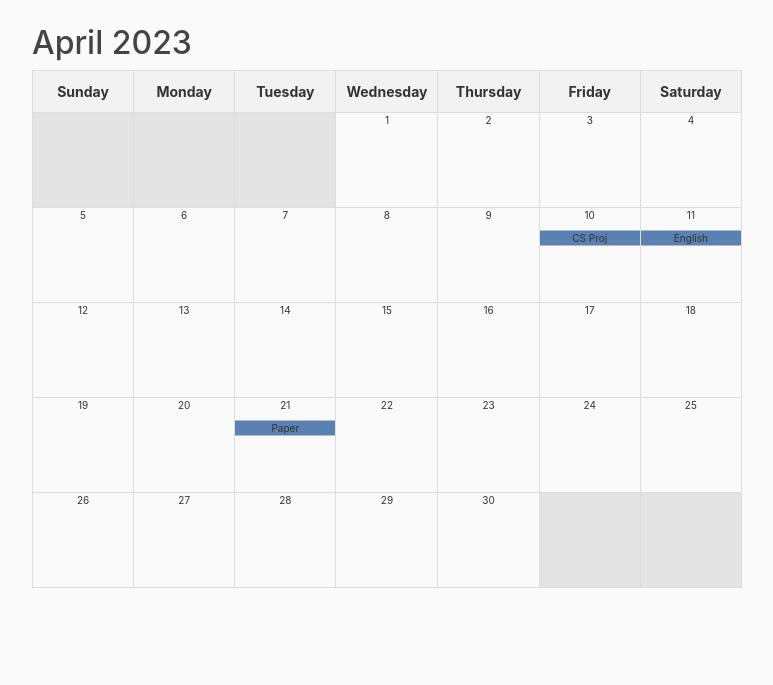
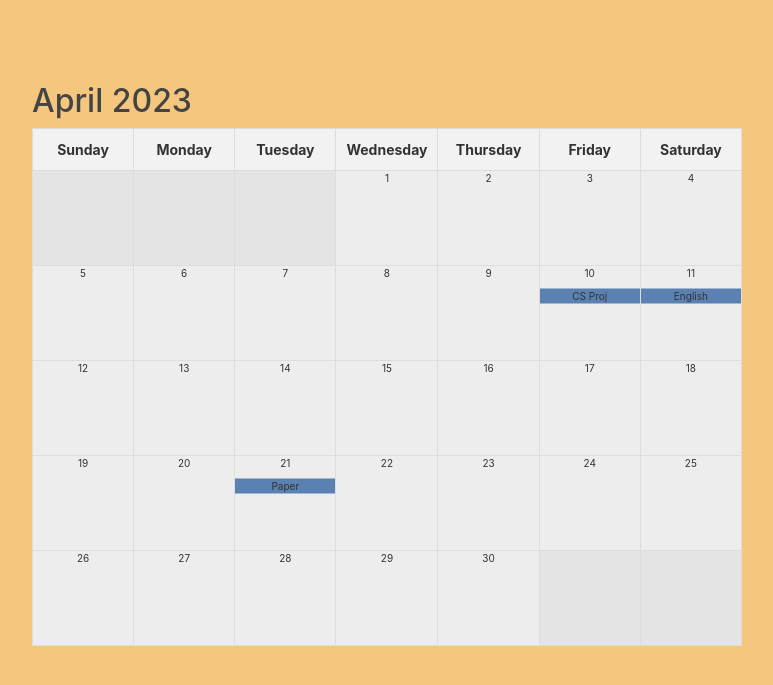
Before and after one commit to brian-baugher/BitCamp2023, a Django app: page /myCal/ in a window 1280 px wide. Shown: the part 56-741 px from the top of the page, without its empty margins (253-1026 px from the left). Run offline with Django 4.2, Linux system fonts and the light colour scheme; data that the repository does not hold is empty; some libraries are stand-ins or nearby versions.

Commit message:
Colored calendar

```diff
--- a/templates/myCal.html
+++ b/templates/myCal.html
@@ -7,9 +7,15 @@
         <meta charset="utf-8">
         <title>My Calendar</title>
         <style>
+            body{
+                background-color: #f5c77e;
+                font-family: 'Inter', sans-serif;
+                padding-top: 50px;
+            }
             table {
                 border-collapse: collapse;
                 width: 100%;
+                background-color: #eeeded;
             }
             td {
                 text-align: center;
```
